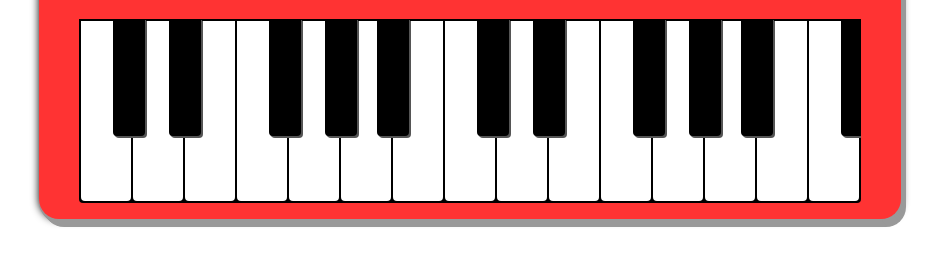
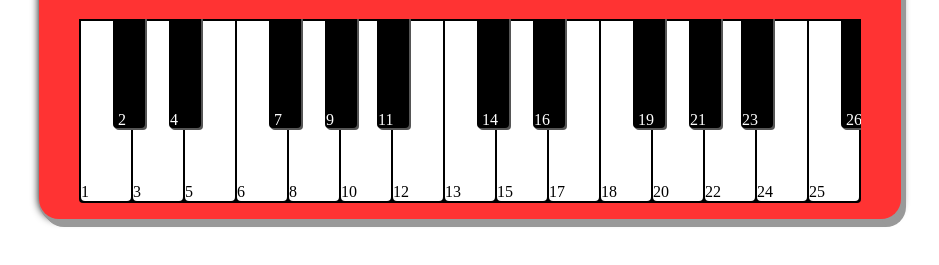
Before and after one commit to aaravin/pianist, a website: page index.html in a window 1280 px wide. Shown: the part 85-350 px from the top of the page, without its empty margins (170-1109 px from the left). Drawn offline with nearby package versions, Linux system fonts and the light colour scheme; no server answers.

Commit message:
Added numbers to piano keys

```diff
--- a/index.html
+++ b/index.html
@@ -16,32 +16,32 @@
       <h1>Piano</h1>
       <!-- Your HTML goes here! -->
       <div class="keys">
-        <div class="key" data-key="-12"></div>
-        <div class="key black black1" data-key="-11">...</div>
-        <div class="key" data-key="-10"></div>
-        <div class="key black black3" data-key="-9">...</div>
-        <div class="key" data-key="-8"></div>
-        <div class="key" data-key="-7"></div>
-        <div class="key black black1" data-key="-6"></div>
-        <div class="key" data-key="-5"></div>
-        <div class="key black black2" data-key="-4"></div>
-        <div class="key" data-key="-3"></div>
-        <div class="key black black3" data-key="-2"></div>
-        <div class="key" data-key="-1"></div>
-        <div class="key" data-key="0"></div>
-        <div class="key black black1" data-key="1"></div>
-        <div class="key" data-key="2"></div>
-        <div class="key black black3" data-key="3"></div>
-        <div class="key" data-key="4"></div>
-        <div class="key" data-key="5"></div>
-        <div class="key black black1" data-key="6"></div>
-        <div class="key" data-key="7"></div>
-        <div class="key black black2" data-key="8"></div>
-        <div class="key" data-key="9"></div>
-        <div class="key black black3" data-key="10"></div>
-        <div class="key" data-key="11"></div>
-        <div class="key" data-key="12"></div>
-        <div class="key black black1" data-key="13"></div>
+        <div class="key" data-key="1"><span class="num">1</span></div>
+        <div class="key black black1" data-key="2"><span class="num_top">2</br></br></br></br></br></span></div>
+        <div class="key" data-key="3"><span class="num">3</span></div>
+        <div class="key black black3" data-key="4"><span class="num_top">4</br></br></br></br></br></span></div>
+        <div class="key" data-key="5"><span class="num">5</span></div>
+        <div class="key" data-key="6"><span class="num">6</span></div>
+        <div class="key black black1" data-key="7"><span class="num_top">7</br></br></br></br></br></span></div>
+        <div class="key" data-key="8"><span class="num">8</span></div>
+        <div class="key black black2" data-key="9"><span class="num_top">9</br></br></br></br></br></span></div>
+        <div class="key" data-key="10"><span class="num">10</span></div>
+        <div class="key black black3" data-key="11"><span class="num_top">11</br></br></br></br></br></span></div>
+        <div class="key" data-key="12"><span class="num">12</span></div>
+        <div class="key" data-key="13"><span class="num">13</span></div>
+        <div class="key black black1" data-key="14"><span class="num_top">14</br></br></br></br></br></span></div>
+        <div class="key" data-key="15"><span class="num">15</span></div>
+        <div class="key black black3" data-key="16"><span class="num_top">16</br></br></br></br></br></span></div>
+        <div class="key" data-key="17"><span class="num">17</span></div>
+        <div class="key" data-key="18"><span class="num">18</span></div>
+        <div class="key black black1" data-key="19"><span class="num_top">19</br></br></br></br></br></span></div>
+        <div class="key" data-key="20"><span class="num">20</span></div>
+        <div class="key black black2" data-key="21"><span class="num_top">21</br></br></br></br></br></span></div>
+        <div class="key" data-key="22"><span class="num">22</span></div>
+        <div class="key black black3" data-key="23"><span class="num_top">23</br></br></br></br></br></span></div>
+        <div class="key" data-key="24"><span class="num">24</span></div>
+        <div class="key" data-key="25"><span class="num">25</span></div>
+        <div class="key black black1" data-key="26"><span class="num_top">26</br></br></br></br></br></span></div>
       </div>
     </div>
   </body>
--- a/styles/styles.css
+++ b/styles/styles.css
@@ -43,7 +43,7 @@
 .key.black:after {
     content: "";
     position: absolute;
-    top: -2px;
+    top: -10px;
     left: -16px;
     display: block;
     width: 32px;
@@ -62,3 +62,16 @@
 .key.black:active:after {
     background-color: #222;
 }
+
+.num {
+    position: absolute;
+    bottom: 0;
+}
+
+.num_top {
+    z-index: 3;
+    position: absolute;
+    left: -15px;
+    bottom: 0;
+    color: #fff;
+}
```
